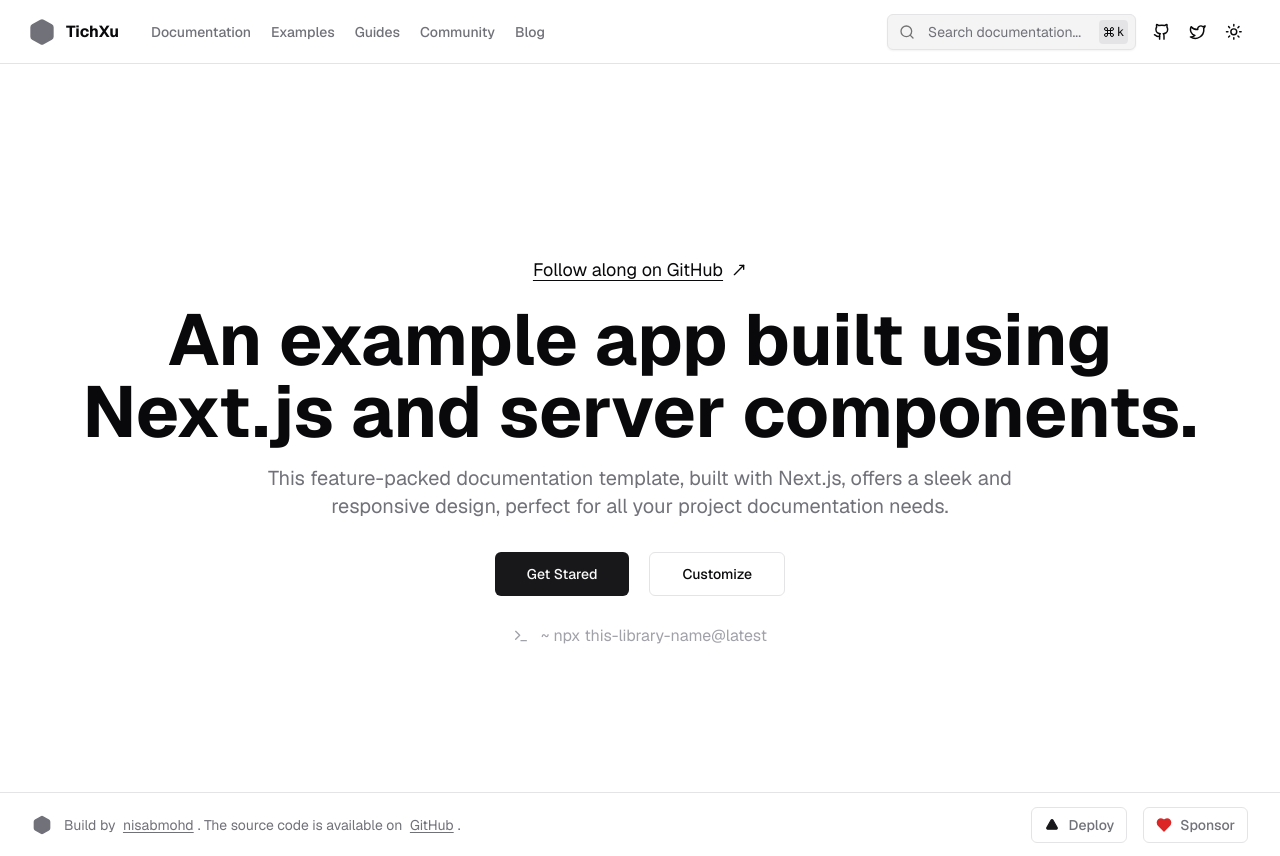
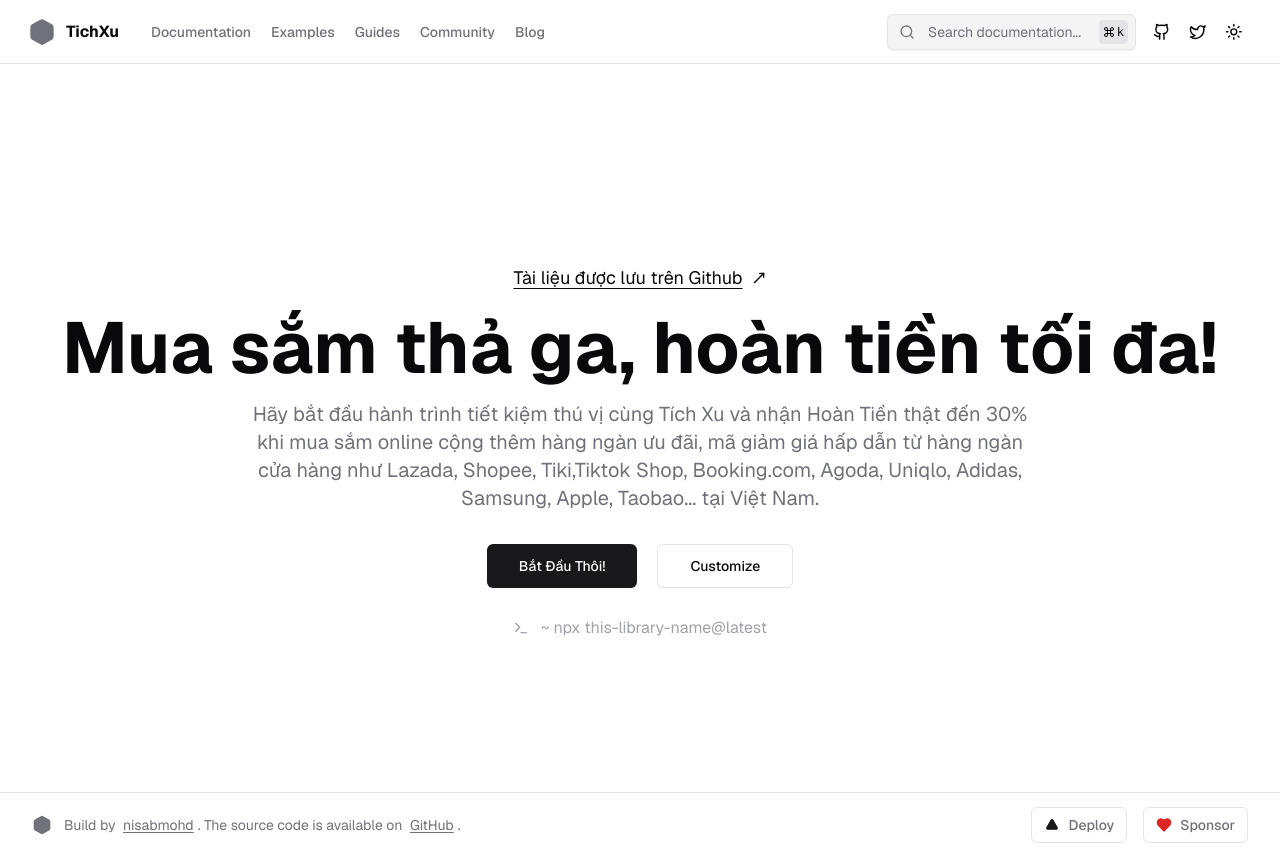
Before and after one commit to gabrieltnguyen/tichxu, a Next.js app: page / in a window 1280 px wide. Built offline with nearby package versions, Linux system fonts and the light colour scheme.

Commit message:
update homepages

```diff
--- a/app/page.tsx
+++ b/app/page.tsx
@@ -7,27 +7,25 @@ export default function Home() {
   return (
     <div className="flex sm:min-h-[91vh] min-h-[88vh] flex-col items-center justify-center text-center px-2 py-8">
       <Link
-        href="https://github.com/nisabmohd/Documentation-Template"
+        href="https://github.com/gabrieltnguyen/tichxu"
         target="_blank"
         className="mb-5 sm:text-lg flex items-center gap-2 underline underline-offset-4"
       >
-        Follow along on GitHub{" "}
+        Tài liệu được lưu trên Github{" "}
         <MoveUpRightIcon className="w-4 h-4 font-extrabold" />
       </Link>
       <h1 className="text-3xl font-bold mb-4 sm:text-7xl">
-        An example app built using Next.js and server components.
+        Mua sắm thả ga, hoàn tiền tối đa!
       </h1>
       <p className="mb-8 sm:text-xl max-w-[800px] text-muted-foreground">
-        This feature-packed documentation template, built with Next.js, offers a
-        sleek and responsive design, perfect for all your project documentation
-        needs.
+      Hãy bắt đầu hành trình tiết kiệm thú vị cùng Tích Xu và nhận Hoàn Tiền thật đến 30% khi mua sắm online cộng thêm hàng ngàn ưu đãi, mã giảm giá hấp dẫn từ hàng ngàn cửa hàng như Lazada, Shopee, Tiki,Tiktok Shop, Booking.com, Agoda, Uniqlo, Adidas, Samsung, Apple, Taobao... tại Việt Nam.
       </p>
       <div className="flex flex-row items-center gap-5">
         <Link
           href={`/docs/${page_routes[0].href}`}
           className={buttonVariants({ className: "px-6", size: "lg" })}
         >
-          Get Stared
+          Bắt Đầu Thôi!
         </Link>
         <Link
           href="#"
```
